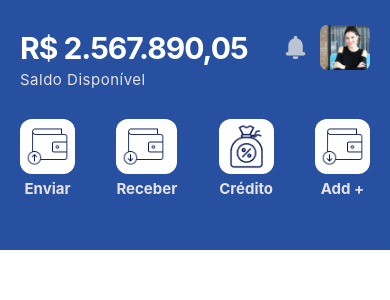
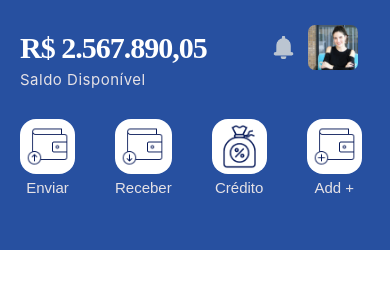
Before and after one commit to ildaneta/challenges, a React Native app in the folder financialApp/: screen / in a window 390 px wide. Shown: the top 300 px of the page. Built offline with nearby package versions, Linux system fonts and the light colour scheme.

Commit message:
feat: creating and adding new components

```diff
--- a/financialApp/src/components/Header/index.js
+++ b/financialApp/src/components/Header/index.js
@@ -1,11 +1,12 @@
 import React from 'react';
-import {Text, StatusBar} from 'react-native';
+import {StatusBar} from 'react-native';
 
 import notification from '../../assets/images/notification.png';
 import ilda from '../../assets/images/ilda.jpeg';
 import loan from '../../assets/images/loan.png';
 import walletRequest from '../../assets/images/wallet-request.png';
 import walletSend from '../../assets/images/wallet-send.png';
+import walletAdd from '../../assets/images/wallet-add.png';
 
 import {
   Container,
@@ -74,7 +75,7 @@ function Header() {
 
           <ContainerMenusIcons>
             <MenusIcons>
-              <Icons source={walletRequest} />
+              <Icons source={walletAdd} />
             </MenusIcons>
             <ContainerLabelIcon>
               <LabelIcon>Add +</LabelIcon>
--- a/financialApp/src/components/Header/styles.js
+++ b/financialApp/src/components/Header/styles.js
@@ -20,6 +20,7 @@ export const Sold = styled.Text`
   font-size: 30px;
   letter-spacing: -1px;
   font-weight: bold;
+  font-family: 'NunitoSans-light';
   color: #fff;
 `;
 
@@ -28,12 +29,14 @@ export const AvailableBalance = styled.Text`
   letter-spacing: 0.5px;
   color: #e6e2e6;
   margin-left: 20px;
+
   margin-bottom: 25px;
 `;
 
 export const ContainerPhotoNotification = styled.View`
   flex-direction: row;
   align-items: center;
+  margin-right: 12px;
 `;
 
 export const Photo = styled.Image`
@@ -52,16 +55,19 @@ export const WrapperMenusIcons = styled.View`
   flex-direction: row;
   justify-content: space-between;
   align-items: center;
+  width: 110px;
 `;
 
 export const ContainerMenusIcons = styled.View`
   margin: 5px 20px;
 `;
 
-export const MenusIcons = styled.View`
-  background-color: #fff;
+export const MenusIcons = styled.TouchableOpacity.attrs({
+  activeOpacity: 0.8,
+})`
+  background-color: ${(props) => (props.gray ? '#F5F7F9' : '#fff')};
   padding: 5px;
-  border-radius: 12px;
+  border-radius: 16px;
 `;
 
 export const Icons = styled.Image`
@@ -77,5 +83,5 @@ export const ContainerLabelIcon = styled.View`
 export const LabelIcon = styled.Text`
   font-size: 15px;
   color: #e6e2e6;
-  font-weight: bold;
+  font-family: sans-serif;
 `;
```
